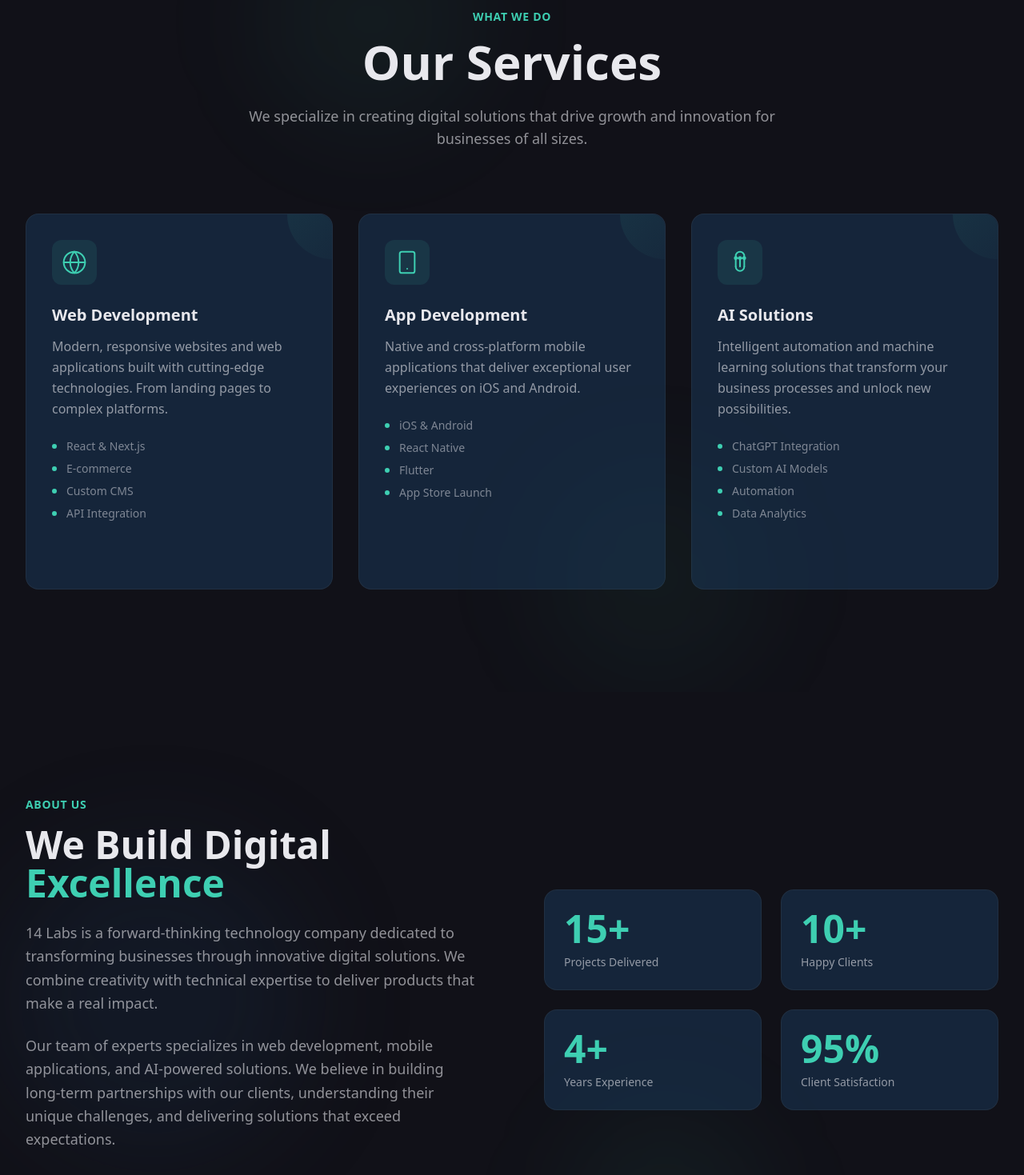
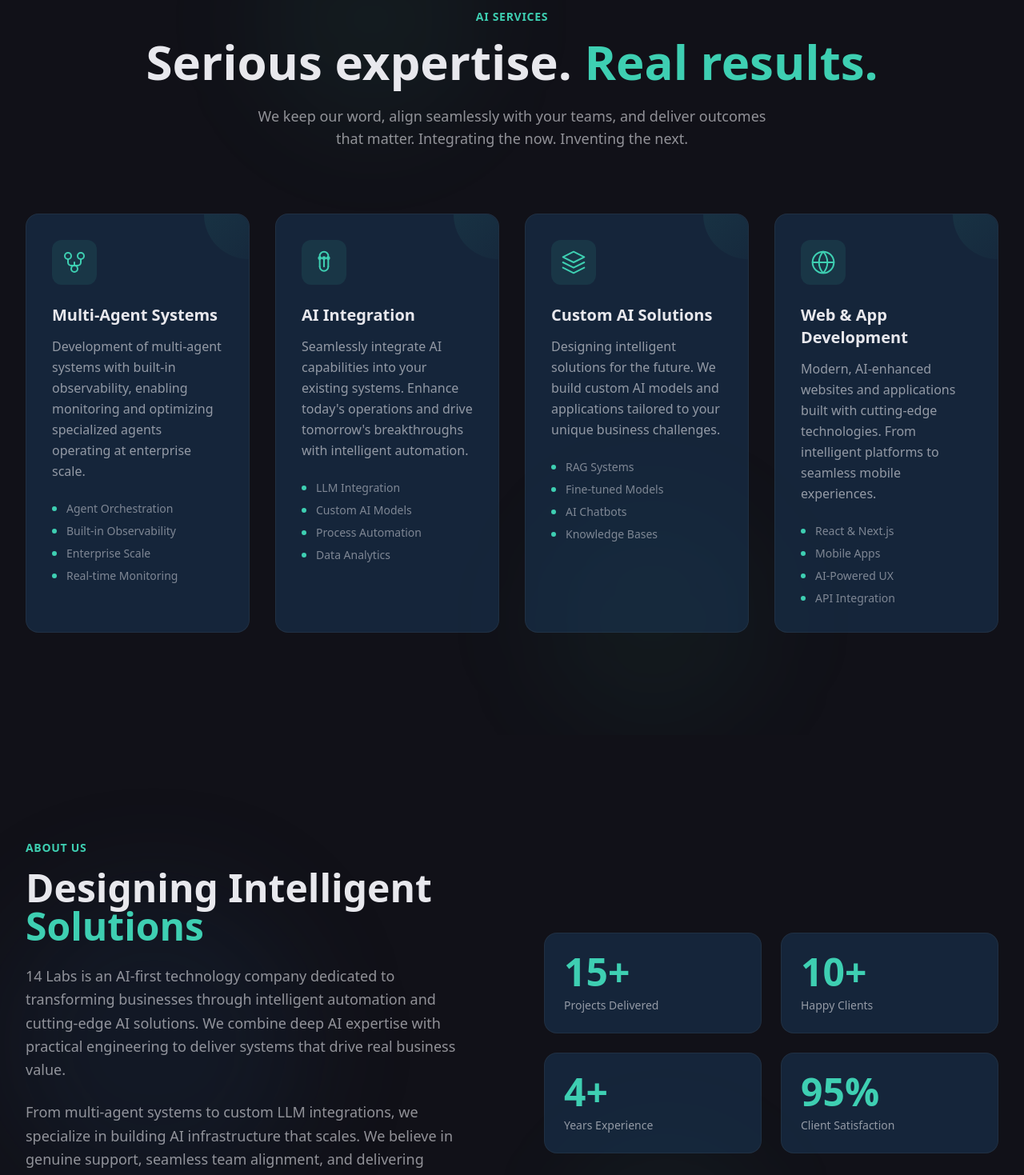
Before and after one commit to DeveloperConnectors14/14_labs, a Next.js app: page / in a window 1280 px wide. Shown: the part 920-2389 px from the top of the page at 80% size. Built offline with nearby package versions, Linux system fonts and the light colour scheme.

Commit message:
AI content added

```diff
--- a/src/app/layout.tsx
+++ b/src/app/layout.tsx
@@ -13,8 +13,8 @@ const geistMono = Geist_Mono({
 });
 
 export const metadata: Metadata = {
-  title: "14 Labs",
-  description: "14 Labs - IT Solutions & Technology Services",
+  title: "14 Labs | AI Solutions & Multi-Agent Systems",
+  description: "14 Labs - AI-powered innovation for enterprise. Multi-agent systems, LLM integration, and intelligent automation delivered on time and on target.",
   icons: {
     icon: "/favicon.png",
     apple: "/logo-secondary.png",
--- a/src/components/About.tsx
+++ b/src/components/About.tsx
@@ -58,27 +58,27 @@ export default function About() {
                 isVisible ? "opacity-100 translate-y-0" : "opacity-0 translate-y-4"
               }`}
             >
-              We Build Digital
-              <span className="text-primary"> Excellence</span>
+              Designing Intelligent
+              <span className="text-primary"> Solutions</span>
             </h2>
             <p
               className={`text-foreground/60 text-lg mb-6 leading-relaxed transition-all duration-700 delay-200 ${
                 isVisible ? "opacity-100 translate-y-0" : "opacity-0 translate-y-4"
               }`}
             >
-              14 Labs is a forward-thinking technology company dedicated to transforming
-              businesses through innovative digital solutions. We combine creativity with
-              technical expertise to deliver products that make a real impact.
+              14 Labs is an AI-first technology company dedicated to transforming
+              businesses through intelligent automation and cutting-edge AI solutions.
+              We combine deep AI expertise with practical engineering to deliver
+              systems that drive real business value.
             </p>
             <p
               className={`text-foreground/60 text-lg mb-8 leading-relaxed transition-all duration-700 delay-300 ${
                 isVisible ? "opacity-100 translate-y-0" : "opacity-0 translate-y-4"
               }`}
             >
-              Our team of experts specializes in web development, mobile applications,
-              and AI-powered solutions. We believe in building long-term partnerships
-              with our clients, understanding their unique challenges, and delivering
-              solutions that exceed expectations.
+              From multi-agent systems to custom LLM integrations, we specialize in
+              building AI infrastructure that scales. We believe in genuine support,
+              seamless team alignment, and delivering outcomes that matter.
             </p>
 
             {/* Values */}
@@ -87,7 +87,7 @@ export default function About() {
                 isVisible ? "opacity-100 translate-y-0" : "opacity-0 translate-y-4"
               }`}
             >
-              {["Innovation", "Quality", "Transparency", "Results"].map((value) => (
+              {["AI-First", "Enterprise Scale", "Transparency", "Real Results"].map((value) => (
                 <span
                   key={value}
                   className="px-4 py-2 rounded-full bg-primary/10 text-primary text-sm font-medium"
--- a/src/components/Hero.tsx
+++ b/src/components/Hero.tsx
@@ -41,6 +41,14 @@ export default function Hero() {
 
       {/* Content */}
       <div className="relative z-10 max-w-5xl mx-auto px-6 text-center">
+        <p
+          className={`text-sm md:text-base text-primary font-semibold tracking-wider uppercase mb-4 transition-all duration-700 ${
+            isLoaded ? "opacity-100 translate-y-0" : "opacity-0 translate-y-8"
+          }`}
+        >
+          Engineered for enterprise. Inspired by what&apos;s next.
+        </p>
+
         <h1
           className={`text-5xl md:text-7xl lg:text-8xl font-bold tracking-tight mb-6 transition-all duration-700 ${
             isLoaded ? "opacity-100 translate-y-0" : "opacity-0 translate-y-8"
@@ -78,8 +86,8 @@ export default function Hero() {
             isLoaded ? "opacity-100 translate-y-0" : "opacity-0 translate-y-8"
           }`}
         >
-          Building tomorrow&apos;s technology solutions today. We transform ideas into
-          powerful digital experiences.
+          Delivering AI-powered innovation. We turn complex technology challenges into
+          seamless, scalable solutions that are delivered on time and on target.
         </p>
 
         <div
@@ -91,10 +99,10 @@ export default function Hero() {
             href="#services"
             className="group relative overflow-hidden rounded-full bg-primary px-8 py-4 text-base font-semibold text-secondary transition-all duration-300 hover:shadow-md hover:shadow-primary/10"
           >
-            <span className="relative z-10">Explore Services</span>
+            <span className="relative z-10">Explore AI Services</span>
             <div className="absolute inset-0 scale-0 rounded-full bg-tertiary transition-transform duration-500 group-hover:scale-100" />
             <span className="absolute inset-0 z-10 flex items-center justify-center font-semibold text-secondary opacity-0 transition-opacity duration-300 group-hover:opacity-100">
-              Explore Services
+              Explore AI Services
             </span>
           </a>
           <a
--- a/src/components/Services.tsx
+++ b/src/components/Services.tsx
@@ -4,10 +4,10 @@ import { useEffect, useState, useRef } from "react";
 
 const services = [
   {
-    id: "web",
-    title: "Web Development",
+    id: "multi-agent",
+    title: "Multi-Agent Systems",
     description:
-      "Modern, responsive websites and web applications built with cutting-edge technologies. From landing pages to complex platforms.",
+      "Development of multi-agent systems with built-in observability, enabling monitoring and optimizing specialized agents operating at enterprise scale.",
     icon: (
       <svg
         xmlns="http://www.w3.org/2000/svg"
@@ -19,40 +19,20 @@ const services = [
         strokeLinejoin="round"
         className="w-8 h-8"
       >
-        <circle cx="12" cy="12" r="10" />
-        <path d="M2 12h20" />
-        <path d="M12 2a15.3 15.3 0 0 1 4 10 15.3 15.3 0 0 1-4 10 15.3 15.3 0 0 1-4-10 15.3 15.3 0 0 1 4-10z" />
+        <circle cx="6" cy="6" r="3" />
+        <circle cx="18" cy="6" r="3" />
+        <circle cx="12" cy="18" r="3" />
+        <path d="M6 9v3a3 3 0 0 0 3 3h6a3 3 0 0 0 3-3V9" />
+        <path d="M12 15v-3" />
       </svg>
     ),
-    features: ["React & Next.js", "E-commerce", "Custom CMS", "API Integration"],
+    features: ["Agent Orchestration", "Built-in Observability", "Enterprise Scale", "Real-time Monitoring"],
   },
   {
-    id: "app",
-    title: "App Development",
+    id: "ai-integration",
+    title: "AI Integration",
     description:
-      "Native and cross-platform mobile applications that deliver exceptional user experiences on iOS and Android.",
-    icon: (
-      <svg
-        xmlns="http://www.w3.org/2000/svg"
-        viewBox="0 0 24 24"
-        fill="none"
-        stroke="currentColor"
-        strokeWidth="1.5"
-        strokeLinecap="round"
-        strokeLinejoin="round"
-        className="w-8 h-8"
-      >
-        <rect x="5" y="2" width="14" height="20" rx="2" ry="2" />
-        <path d="M12 18h.01" />
-      </svg>
-    ),
-    features: ["iOS & Android", "React Native", "Flutter", "App Store Launch"],
-  },
-  {
-    id: "ai",
-    title: "AI Solutions",
-    description:
-      "Intelligent automation and machine learning solutions that transform your business processes and unlock new possibilities.",
+      "Seamlessly integrate AI capabilities into your existing systems. Enhance today's operations and drive tomorrow's breakthroughs with intelligent automation.",
     icon: (
       <svg
         xmlns="http://www.w3.org/2000/svg"
@@ -74,7 +54,53 @@ const services = [
         <circle cx="12" cy="8" r="1" />
       </svg>
     ),
-    features: ["ChatGPT Integration", "Custom AI Models", "Automation", "Data Analytics"],
+    features: ["LLM Integration", "Custom AI Models", "Process Automation", "Data Analytics"],
+  },
+  {
+    id: "custom-ai",
+    title: "Custom AI Solutions",
+    description:
+      "Designing intelligent solutions for the future. We build custom AI models and applications tailored to your unique business challenges.",
+    icon: (
+      <svg
+        xmlns="http://www.w3.org/2000/svg"
+        viewBox="0 0 24 24"
+        fill="none"
+        stroke="currentColor"
+        strokeWidth="1.5"
+        strokeLinecap="round"
+        strokeLinejoin="round"
+        className="w-8 h-8"
+      >
+        <path d="M12 2L2 7l10 5 10-5-10-5z" />
+        <path d="M2 17l10 5 10-5" />
+        <path d="M2 12l10 5 10-5" />
+      </svg>
+    ),
+    features: ["RAG Systems", "Fine-tuned Models", "AI Chatbots", "Knowledge Bases"],
+  },
+  {
+    id: "web",
+    title: "Web & App Development",
+    description:
+      "Modern, AI-enhanced websites and applications built with cutting-edge technologies. From intelligent platforms to seamless mobile experiences.",
+    icon: (
+      <svg
+        xmlns="http://www.w3.org/2000/svg"
+        viewBox="0 0 24 24"
+        fill="none"
+        stroke="currentColor"
+        strokeWidth="1.5"
+        strokeLinecap="round"
+        strokeLinejoin="round"
+        className="w-8 h-8"
+      >
+        <circle cx="12" cy="12" r="10" />
+        <path d="M2 12h20" />
+        <path d="M12 2a15.3 15.3 0 0 1 4 10 15.3 15.3 0 0 1-4 10 15.3 15.3 0 0 1-4-10 15.3 15.3 0 0 1 4-10z" />
+      </svg>
+    ),
+    features: ["React & Next.js", "Mobile Apps", "AI-Powered UX", "API Integration"],
   },
 ];
 
@@ -120,27 +146,27 @@ export default function Services() {
               isVisible ? "opacity-100 translate-y-0" : "opacity-0 translate-y-4"
             }`}
           >
-            What We Do
+            AI Services
           </span>
           <h2
             className={`text-4xl md:text-5xl lg:text-6xl font-bold text-foreground mb-6 transition-all duration-700 delay-100 ${
               isVisible ? "opacity-100 translate-y-0" : "opacity-0 translate-y-4"
             }`}
           >
-            Our Services
+            Serious expertise. <span className="text-primary">Real results.</span>
           </h2>
           <p
             className={`text-foreground/60 text-lg max-w-2xl mx-auto transition-all duration-700 delay-200 ${
               isVisible ? "opacity-100 translate-y-0" : "opacity-0 translate-y-4"
             }`}
           >
-            We specialize in creating digital solutions that drive growth and innovation
-            for businesses of all sizes.
+            We keep our word, align seamlessly with your teams, and deliver outcomes that matter.
+            Integrating the now. Inventing the next.
           </p>
         </div>
 
         {/* Services Grid */}
-        <div className="grid md:grid-cols-3 gap-6 lg:gap-8">
+        <div className="grid md:grid-cols-2 lg:grid-cols-4 gap-6 lg:gap-8">
           {services.map((service, index) => (
             <div
               key={service.id}
@@ -192,23 +218,6 @@ export default function Services() {
                   ))}
                 </ul>
 
-                {/* Arrow link */}
-                <div className="mt-8 flex items-center text-primary font-medium text-sm opacity-0 translate-x-[-10px] transition-all duration-300 group-hover:opacity-100 group-hover:translate-x-0">
-                  <span>Learn more</span>
-                  <svg
-                    className="w-4 h-4 ml-2 transition-transform duration-300 group-hover:translate-x-1"
-                    fill="none"
-                    viewBox="0 0 24 24"
-                    stroke="currentColor"
-                  >
-                    <path
-                      strokeLinecap="round"
-                      strokeLinejoin="round"
-                      strokeWidth={2}
-                      d="M17 8l4 4m0 0l-4 4m4-4H3"
-                    />
-                  </svg>
-                </div>
               </div>
 
               {/* Corner accent */}
--- a/src/components/TechStack.tsx
+++ b/src/components/TechStack.tsx
@@ -5,38 +5,38 @@ import Image from "next/image";
 
 const technologies = [
   {
-    category: "Frontend",
+    category: "AI & LLMs",
+    items: [
+      { name: "OpenAI", logo: "https://cdn.worldvectorlogo.com/logos/openai-2.svg", invert: true },
+      { name: "Anthropic", logo: "https://cdn.simpleicons.org/anthropic/ffffff" },
+      { name: "LangChain", logo: "https://cdn.simpleicons.org/langchain/ffffff" },
+      { name: "Hugging Face", logo: "https://cdn.simpleicons.org/huggingface" },
+    ],
+  },
+  {
+    category: "AI Infrastructure",
+    items: [
+      { name: "Python", logo: "https://cdn.jsdelivr.net/gh/devicons/devicon/icons/python/python-original.svg" },
+      { name: "FastAPI", logo: "https://cdn.jsdelivr.net/gh/devicons/devicon/icons/fastapi/fastapi-original.svg" },
+      { name: "PostgreSQL", logo: "https://cdn.jsdelivr.net/gh/devicons/devicon/icons/postgresql/postgresql-original.svg" },
+      { name: "Redis", logo: "https://cdn.jsdelivr.net/gh/devicons/devicon/icons/redis/redis-original.svg" },
+    ],
+  },
+  {
+    category: "Web & Mobile",
     items: [
       { name: "React", logo: "https://cdn.jsdelivr.net/gh/devicons/devicon/icons/react/react-original.svg" },
       { name: "Next.js", logo: "https://cdn.jsdelivr.net/gh/devicons/devicon/icons/nextjs/nextjs-original.svg", invert: true },
       { name: "TypeScript", logo: "https://cdn.jsdelivr.net/gh/devicons/devicon/icons/typescript/typescript-original.svg" },
-      { name: "Tailwind CSS", logo: "https://cdn.jsdelivr.net/gh/devicons/devicon/icons/tailwindcss/tailwindcss-original.svg" },
+      { name: "React Native", logo: "https://cdn.jsdelivr.net/gh/devicons/devicon/icons/react/react-original.svg" },
     ],
   },
   {
-    category: "Mobile",
+    category: "Cloud & DevOps",
     items: [
-      { name: "React Native", logo: "https://cdn.jsdelivr.net/gh/devicons/devicon/icons/react/react-original.svg" },
-      { name: "Flutter", logo: "https://cdn.jsdelivr.net/gh/devicons/devicon/icons/flutter/flutter-original.svg" },
-      { name: "Swift", logo: "https://cdn.jsdelivr.net/gh/devicons/devicon/icons/swift/swift-original.svg" },
-      { name: "Kotlin", logo: "https://cdn.jsdelivr.net/gh/devicons/devicon/icons/kotlin/kotlin-original.svg" },
-    ],
-  },
-  {
-    category: "Backend",
-    items: [
-      { name: "Node.js", logo: "https://cdn.jsdelivr.net/gh/devicons/devicon/icons/nodejs/nodejs-original.svg" },
-      { name: "Python", logo: "https://cdn.jsdelivr.net/gh/devicons/devicon/icons/python/python-original.svg" },
-      { name: "PostgreSQL", logo: "https://cdn.jsdelivr.net/gh/devicons/devicon/icons/postgresql/postgresql-original.svg" },
-      { name: "MongoDB", logo: "https://cdn.jsdelivr.net/gh/devicons/devicon/icons/mongodb/mongodb-original.svg" },
-    ],
-  },
-  {
-    category: "AI & Cloud",
-    items: [
-      { name: "OpenAI", logo: "https://cdn.jsdelivr.net/gh/devicons/devicon/icons/openai/openai-original.svg", invert: true },
       { name: "AWS", logo: "https://cdn.jsdelivr.net/gh/devicons/devicon/icons/amazonwebservices/amazonwebservices-original-wordmark.svg" },
       { name: "Docker", logo: "https://cdn.jsdelivr.net/gh/devicons/devicon/icons/docker/docker-original.svg" },
+      { name: "Kubernetes", logo: "https://cdn.jsdelivr.net/gh/devicons/devicon/icons/kubernetes/kubernetes-original.svg" },
       { name: "Vercel", logo: "https://cdn.jsdelivr.net/gh/devicons/devicon/icons/vercel/vercel-original.svg", invert: true },
     ],
   },
@@ -106,8 +106,8 @@ export default function TechStack() {
               isVisible ? "opacity-100 translate-y-0" : "opacity-0 translate-y-4"
             }`}
           >
-            We use cutting-edge technologies to build scalable, performant, and
-            maintainable solutions.
+            We leverage cutting-edge AI frameworks and cloud infrastructure to build
+            intelligent, scalable solutions for enterprise.
           </p>
         </div>
 
```
